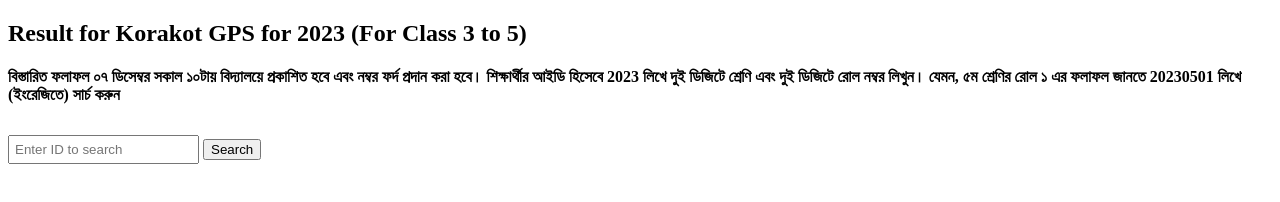
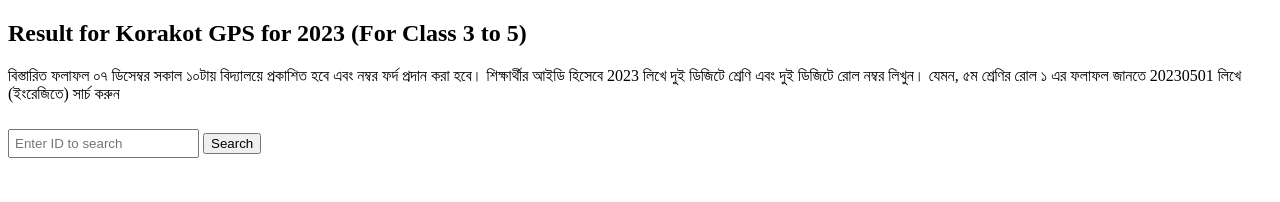
Before and after one commit to IsmailMokara/annualreslut2023, a plain HTML site: page index.html in a window 1280 px wide. Drawn offline with Linux system fonts and the light colour scheme.

Commit message:
Update index.html

```diff
--- a/index.html
+++ b/index.html
@@ -33,7 +33,7 @@
 <body>
 
 <h2>Result for Korakot GPS for 2023 (For Class 3 to 5)</h2>
-<h4>বিস্তারিত ফলাফল  ০৭ ডিসেম্বর সকাল ১০টায় বিদ্যালয়ে প্রকাশিত হবে এবং নম্বর ফর্দ প্রদান করা হবে। শিক্ষার্থীর আইডি হিসেবে 2023 লিখে দুই ডিজিটে শ্রেণি এবং দুই ডিজিটে রোল নম্বর লিখুন।  যেমন, ৫ম শ্রেণির রোল ১ এর ফলাফল জানতে 20230501 লিখে (ইংরেজিতে) সার্চ করুন</h4>
+<p>বিস্তারিত ফলাফল  ০৭ ডিসেম্বর সকাল ১০টায় বিদ্যালয়ে প্রকাশিত হবে এবং নম্বর ফর্দ প্রদান করা হবে। শিক্ষার্থীর আইডি হিসেবে 2023 লিখে দুই ডিজিটে শ্রেণি এবং দুই ডিজিটে রোল নম্বর লিখুন।  যেমন, ৫ম শ্রেণির রোল ১ এর ফলাফল জানতে 20230501 লিখে (ইংরেজিতে) সার্চ করুন</p>
 <input type="text" id="searchInput" placeholder="Enter ID to search">
 <button onclick="searchTable()">Search</button>
 
```
